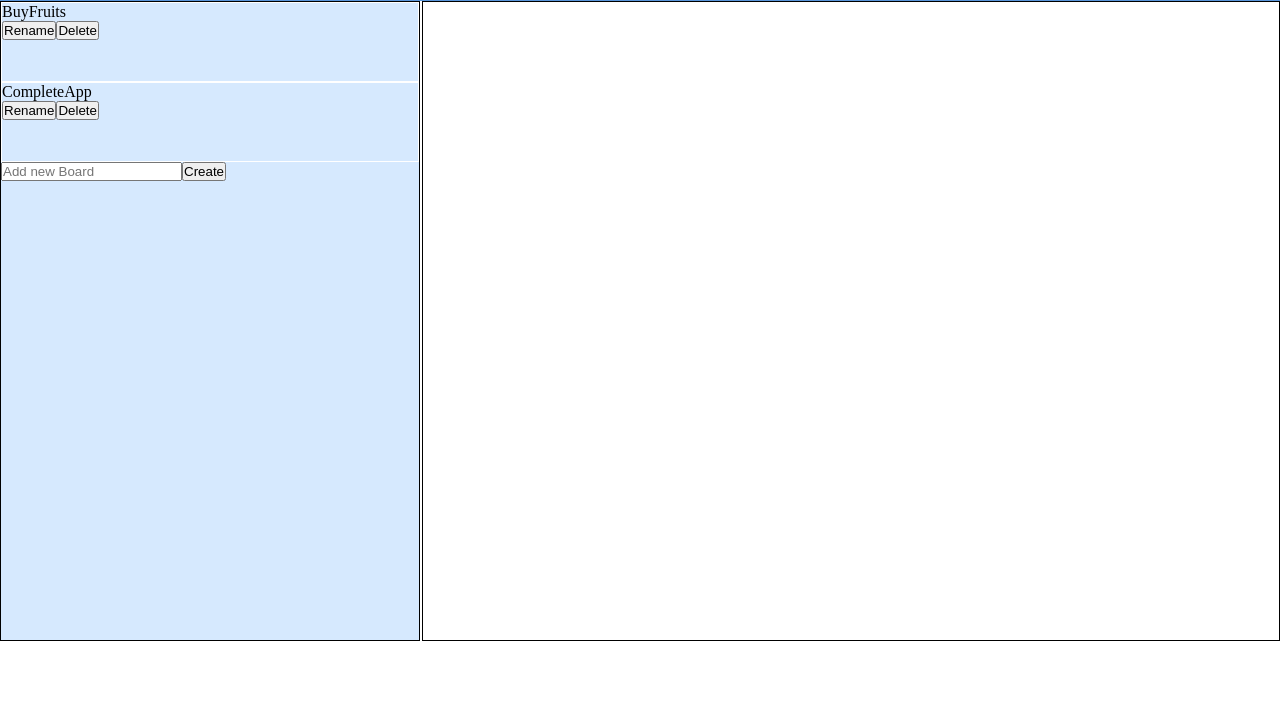
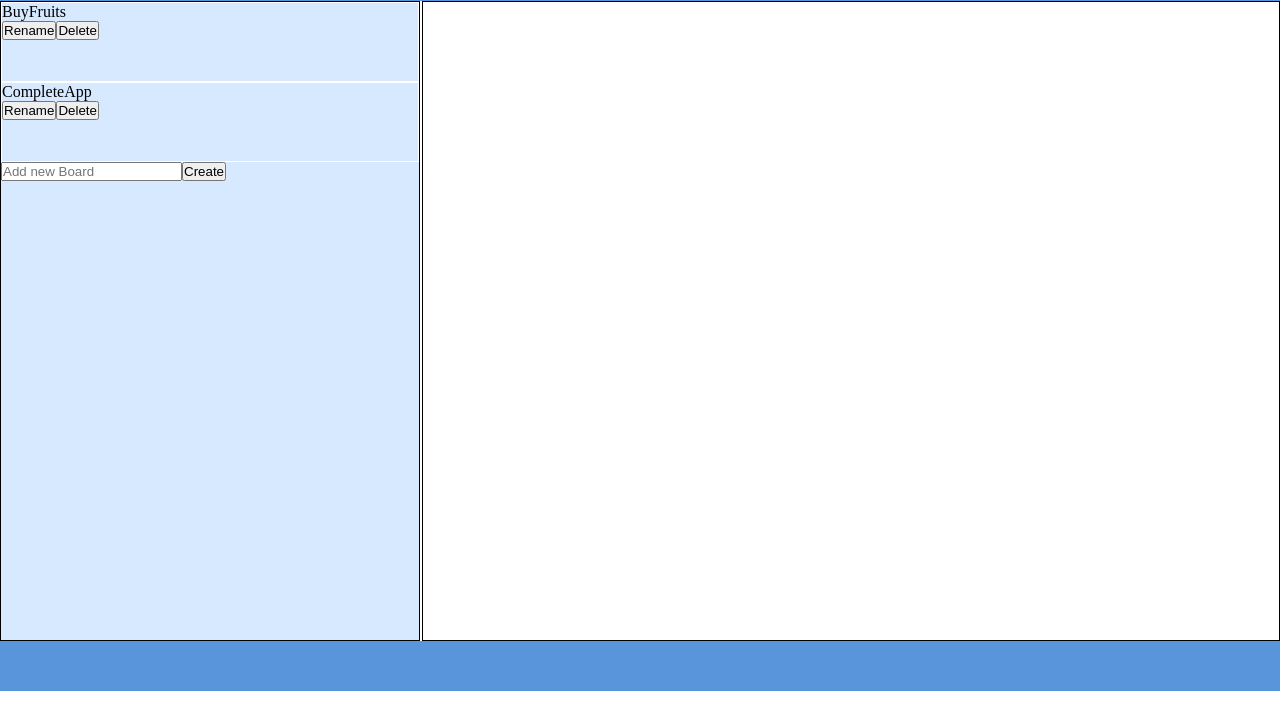
Before and after one commit to chandrajob365/TrelloClone, a React app: page / in a window 1280 px wide. Shown: the part 76-800 px from the top of the page. Built offline with nearby package versions, Linux system fonts and the light colour scheme.

Commit message:
Add footer component and related css class

```diff
--- /dev/null
+++ b/app/components/Footer.js
@@ -0,0 +1,7 @@
+import React from 'react'
+
+const Footer = () => (
+  <div className='footer'></div>
+)
+
+export default Footer
--- a/index.js
+++ b/index.js
@@ -2,12 +2,14 @@ import React from 'react'
 import {render} from 'react-dom'
 import App from './app/components/App'
 import HeaderPannel from './app/components/HeaderPannel'
+import Footer from './app/components/Footer'
 // import style from './app/styles/main.css'
 
 const Root = () => (
   <div className='body'>
     <HeaderPannel />
     <App />
+    <Footer />
   </div>
 )
 
--- a/main.css
+++ b/main.css
@@ -95,3 +95,10 @@
   height: 25%;
   width: 100%;
 }
+
+.footer {
+  display: flex;
+  background-color: #5995DA;
+  height: 50px;
+  flex: 1;
+}
```
